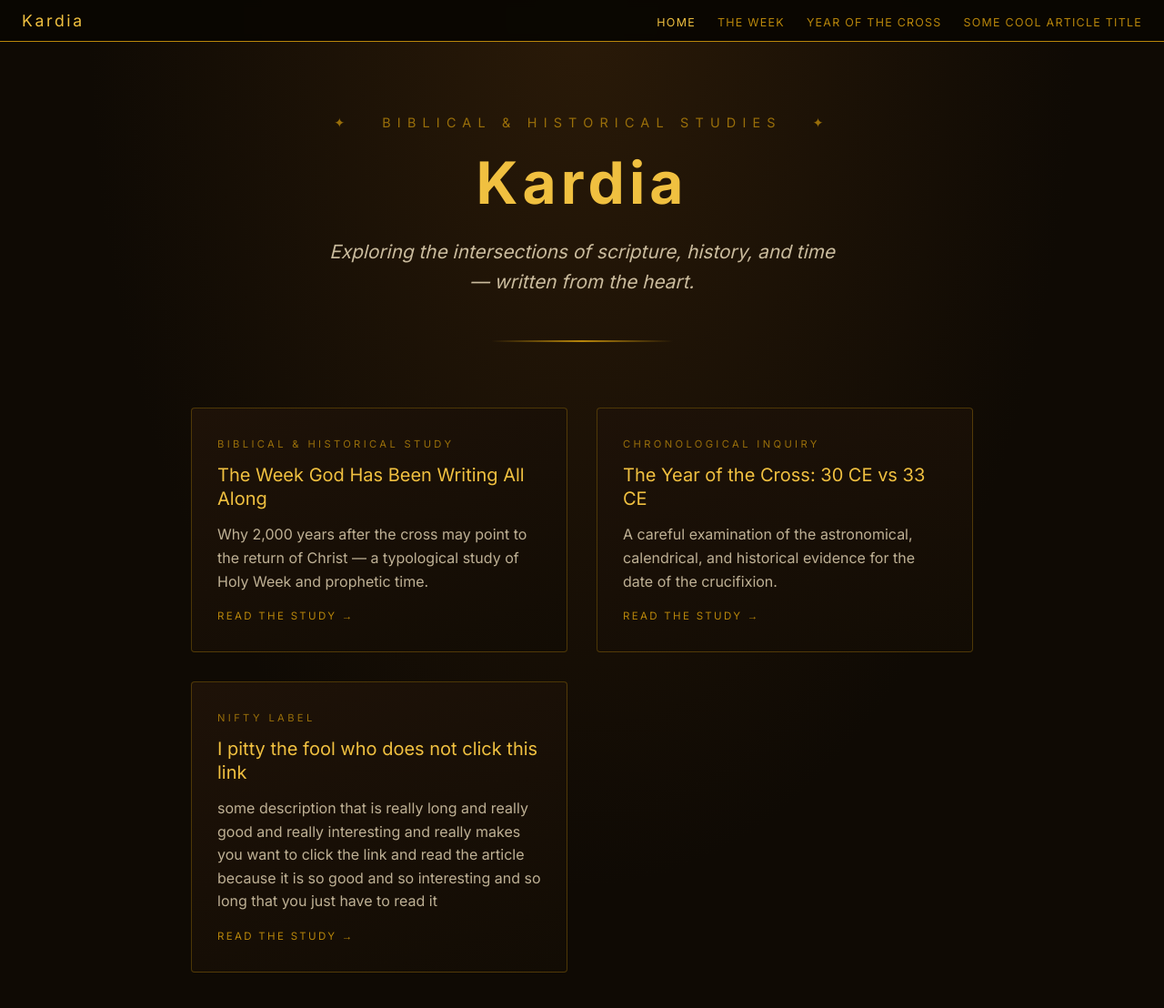
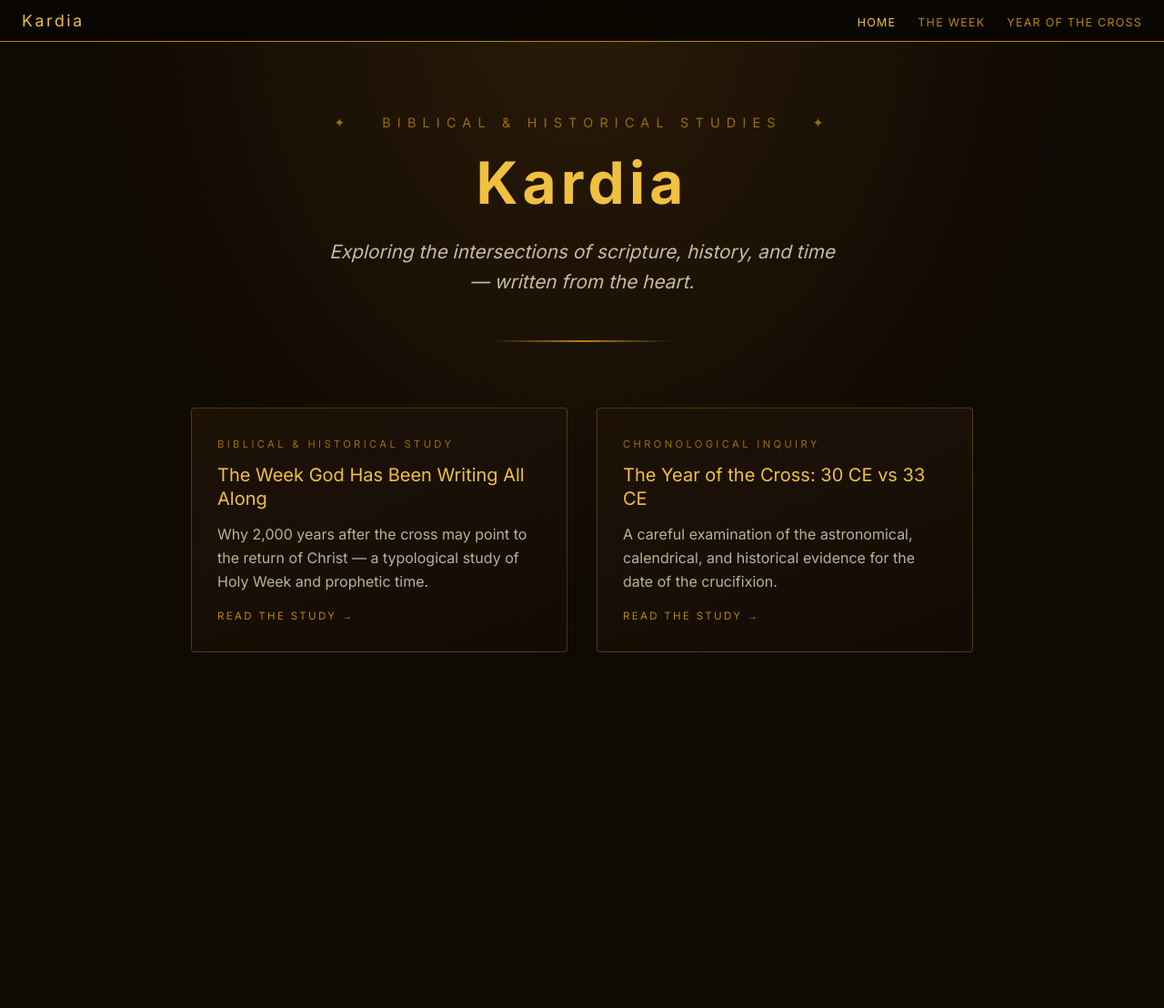
Before and after one commit to dad2jrn/kardia, a React (Vite) app: page /#/ in a window 1280 px wide. Shown: the top 1108 px of the page at 91% size. After the commit the page ends 800 px from the top, so only its background shows below. Built offline with nearby package versions, Linux system fonts and the light colour scheme.

Commit message:
refactor: comment out unused test article in articles data

```diff
--- a/src/data/articles.ts
+++ b/src/data/articles.ts
@@ -32,17 +32,17 @@ const articles: Article[] = [
     description:
       'A careful examination of the astronomical, calendrical, and historical evidence for the date of the crucifixion.',
   },
-  {
-    id: 'test',
-    order: 3,
-    href: '/#',
-    isRoute: true,
-    navLabel: 'Some cool article title',
-    label: 'Nifty Label',
-    title: 'I pitty the fool who does not click this link',
-    description:
-      'some description that is really long and really good and really interesting and really makes you want to click the link and read the article because it is so good and so interesting and so long that you just have to read it',
-  },
+  // {
+  //   id: 'test',
+  //   order: 3,
+  //   href: '/#',
+  //   isRoute: true,
+  //   navLabel: 'Some cool article title',
+  //   label: 'Nifty Label',
+  //   title: 'I pitty the fool who does not click this link',
+  //   description:
+  //     'some description that is really long and really good and really interesting and really makes you want to click the link and read the article because it is so good and so interesting and so long that you just have to read it',
+  // },
 ]
 
 export default [...articles].sort((a, b) => a.order - b.order)
```
